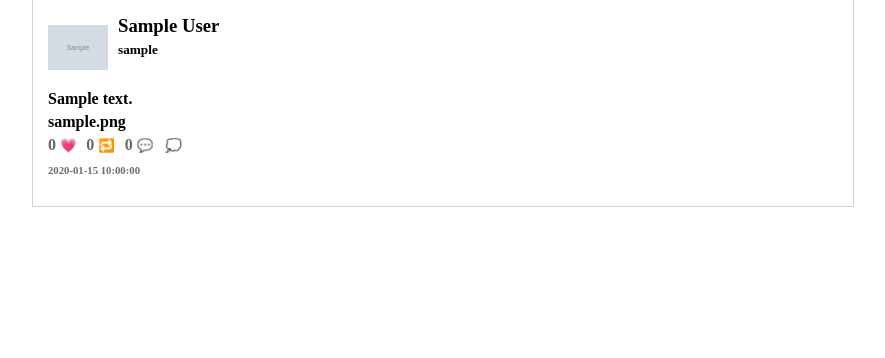
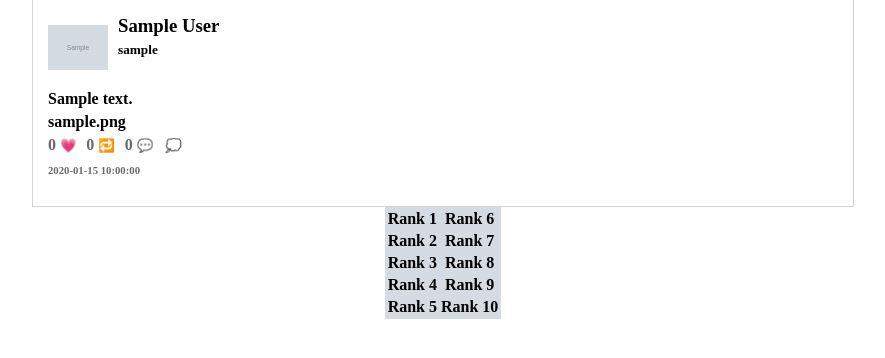
Before and after one commit to hatch47/Interests, a PHP site: page /home.php in a window 1280 px wide. Shown: the part 251-609 px from the top of the page, without its empty margins (197-1082 px from the left). Run offline with PHP 8.4, Linux system fonts and the light colour scheme; the visitor is signed in with stand-in values (Sample User, id 1); tables that the repository leaves empty or names only in its code hold one stand-in row (values such as "Sample post"); grey boxes marked "Sample" are stand-in pictures; lists and menus that the app fills with data are empty.

Commit message:
posts added, bugs exist

```diff
--- /dev/null
+++ b/displayPosts.php
@@ -0,0 +1,53 @@
+<?php
+$sql = "SELECT ua.USERNAME, p.TITLECONTENT, ua.DISPLAYNAME, p.POSTDATE, ua.PROFILEPIC, p.ID, p.IMAGEURL, p.RANK1, p.RANK2, p.RANK3, p.RANK4, p.RANK5, p.RANK6, p.RANK7, p.RANK8, p.RANK9, p.RANK10
+        FROM USERACCOUNT ua
+        LEFT JOIN POST p ON p.OWNERID = ua.ID
+        WHERE (ua.ID = $user_id OR ua.ID IN (SELECT OWNERID FROM FOLLOWER WHERE FOLLOWERID = $user_id))
+        AND p.ID IS NOT NULL
+        ORDER BY p.ID DESC";
+$result = mysqli_query($conn, $sql);
+
+// Fetch the imageurl
+if ($row = mysqli_fetch_assoc($result)) {
+    $imageurl = $row['IMAGEURL'];
+}
+
+echo '<table style="background-image: url(' . $imageurl . ');">';
+echo '<tr>';
+echo '<th>Rank 1</th>';
+echo '<th>Rank 6</th>';
+echo '</tr>';
+echo '<tr>';
+echo '<th>Rank 2</th>';
+echo '<th>Rank 7</th>';
+echo '</tr>';
+echo '<tr>';
+echo '<th>Rank 3</th>';
+echo '<th>Rank 8</th>';
+echo '</tr>';
+echo '<tr>';
+echo '<th>Rank 4</th>';
+echo '<th>Rank 9</th>';
+echo '</tr>';
+echo '<tr>';
+echo '<th>Rank 5</th>';
+echo '<th>Rank 10</th>';
+echo '</tr>';
+
+while ($row = mysqli_fetch_assoc($result)) {
+    echo '<tr>';
+    echo '<td>' . $row['RANK1'] . '</td>';
+    echo '<td>' . $row['RANK2'] . '</td>';
+    echo '<td>' . $row['RANK3'] . '</td>';
+    echo '<td>' . $row['RANK4'] . '</td>';
+    echo '<td>' . $row['RANK5'] . '</td>';
+    echo '<td>' . $row['RANK6'] . '</td>';
+    echo '<td>' . $row['RANK7'] . '</td>';
+    echo '<td>' . $row['RANK8'] . '</td>';
+    echo '<td>' . $row['RANK9'] . '</td>';
+    echo '<td>' . $row['RANK10'] . '</td>';
+    echo '</tr>';
+}
+
+echo '</table>';
+?>
--- a/explore.php
+++ b/explore.php
@@ -105,6 +105,7 @@ if (isset($_POST['newComment_button'])) {
                 echo "<td colspan='2' style='border: none; padding: 5px; background-color: white;'>";
                 echo "<h4 style='margin: 0 0 5px 0;'>". $row['TITLECONTENT'] . "</h4>";
                 echo "<h4 style='margin: 0 0 5px 0;'>". $row['IMAGEURL'] . "</h4>";
+                include "displayPosts.php";
                 // echo "<h6 style='color: dimgrey; margin: 0 0 5px;'>&#128151; 0 &nbsp; &#128257; 0 &nbsp; &#128172; 0</h6>";
                 // Check if there are any likes for the post with POSTID equal to $row['ID']
 $query_check_likes = "SELECT COUNT(*) AS like_count FROM POSTMETRICS WHERE POSTID = " . $row['ID'] . " AND Likes = 1";
@@ -251,6 +252,7 @@ if (mysqli_num_rows($result) > 0) {
         echo "<td colspan='2' style='border: none; padding: 5px; background-color: white;'>";
         echo "<h4 style='margin: 0 0 5px 0;'>". $row['TITLECONTENT'] . "</h4>";
         echo "<h4 style='margin: 0 0 5px 0;'>". $row['IMAGEURL'] . "</h4>";
+        // include "displayPosts.php";
         // echo "<h6 style='color: dimgrey; margin: 0 0 5px;'>&#128151; 0 &nbsp; &#128257; 0 &nbsp; &#128172; 0</h6>";
         // Check if there are any likes for the post with POSTID equal to $row['ID']
 $query_check_likes = "SELECT COUNT(*) AS like_count FROM POSTMETRICS WHERE POSTID = " . $row['ID'] . " AND Likes = 1";
@@ -343,7 +345,7 @@ echo '</form></div>';
 }
 
 
-
+include "displayPosts.php";
 ?>
 
 </div>
```
